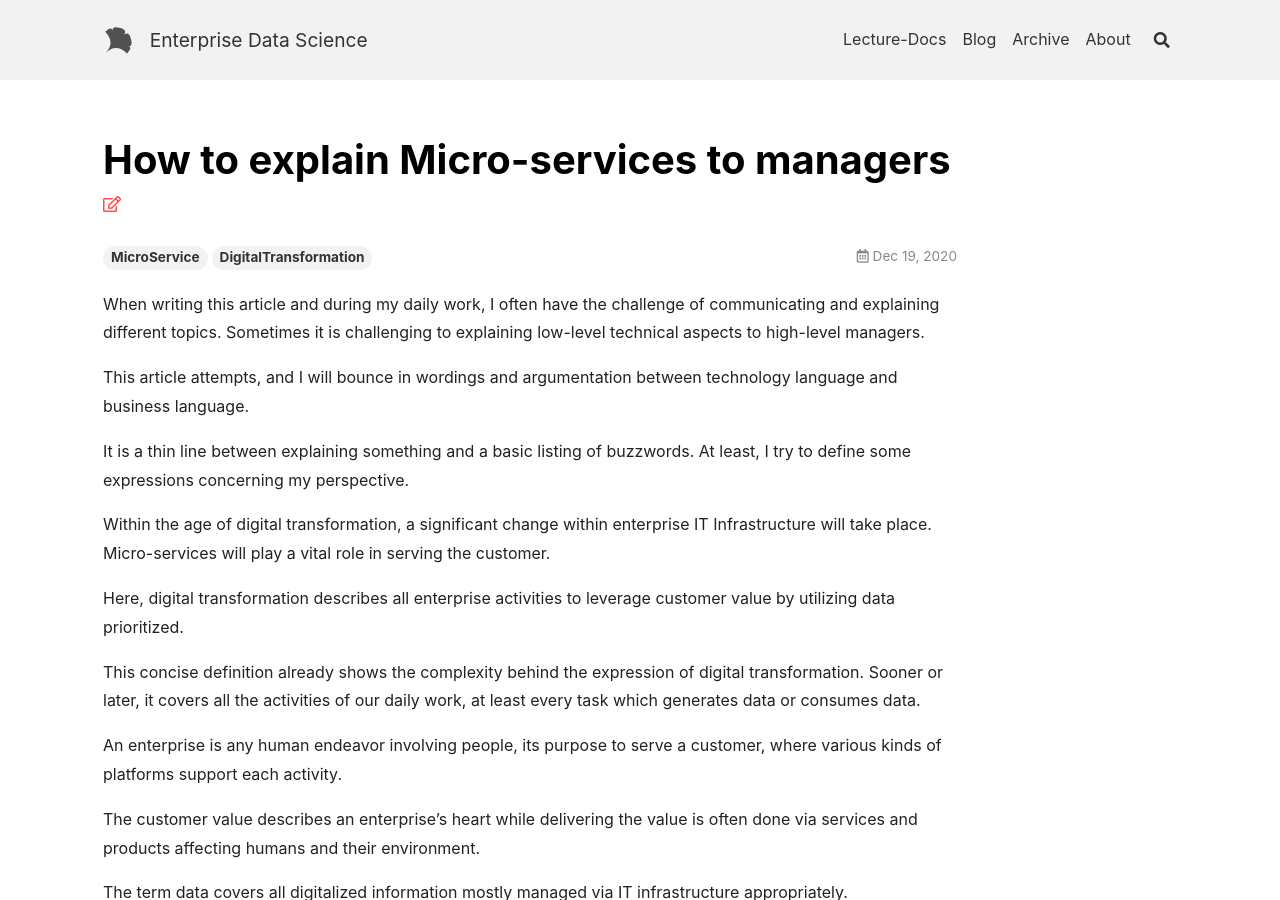
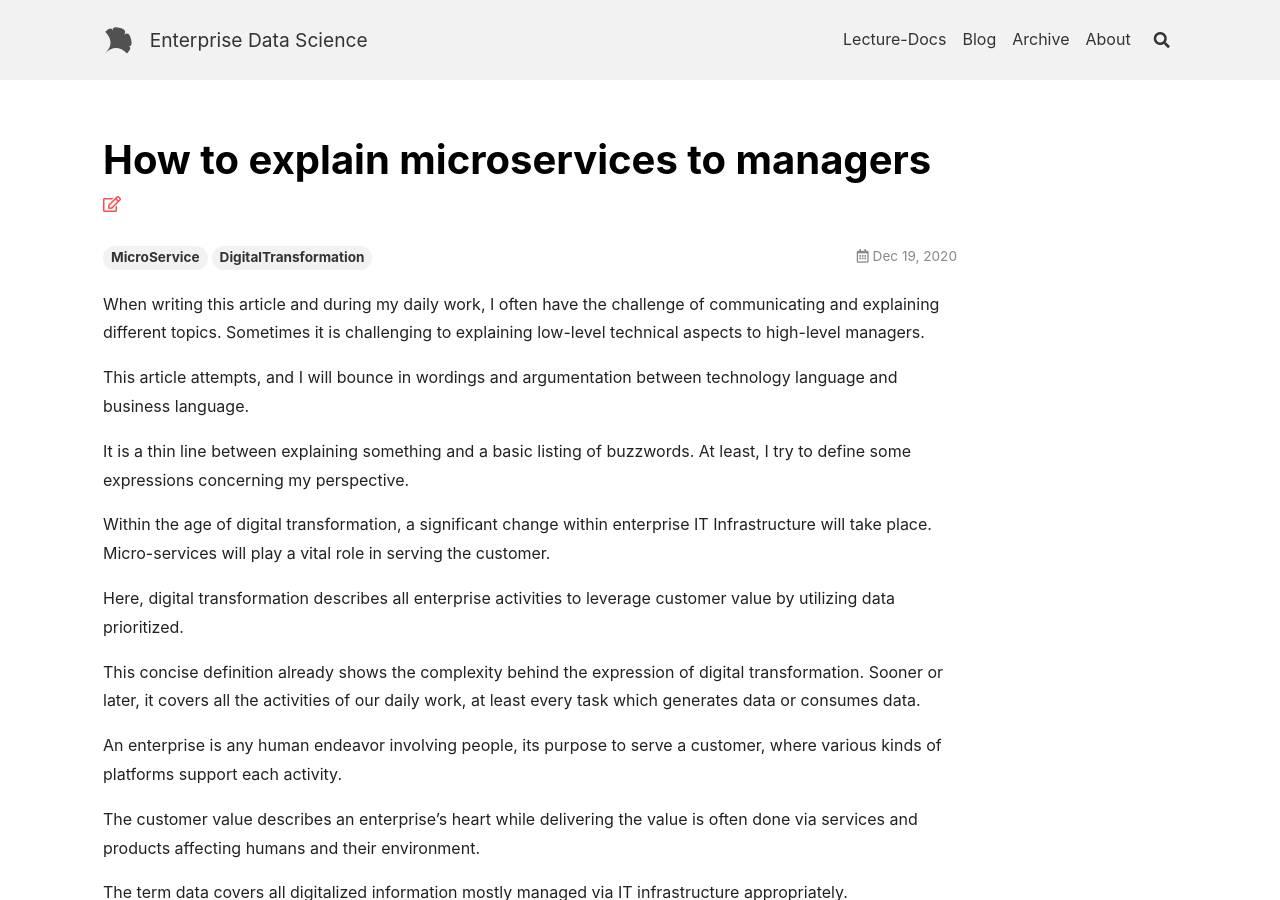
Before and after one commit to kienlef/kienlef.github.io, a Jekyll site: the page built from docs/_posts/2020-12-19-MicroServices.md, in a window 1280 px wide and 900 px high. Built offline with Jekyll 4.4.1, drawn with Linux system fonts in a browser that asks for light colours; nearby versions of some CDN libraries.

Commit message:
microservices

```diff
--- a/docs/_posts/2020-12-19-MicroServices.md
+++ b/docs/_posts/2020-12-19-MicroServices.md
@@ -1,5 +1,5 @@
 ---
-title: How to explain Micro-services to managers
+title: How to explain microservices to managers
 tags: MicroService DigitalTransformation
 ---
 
```
